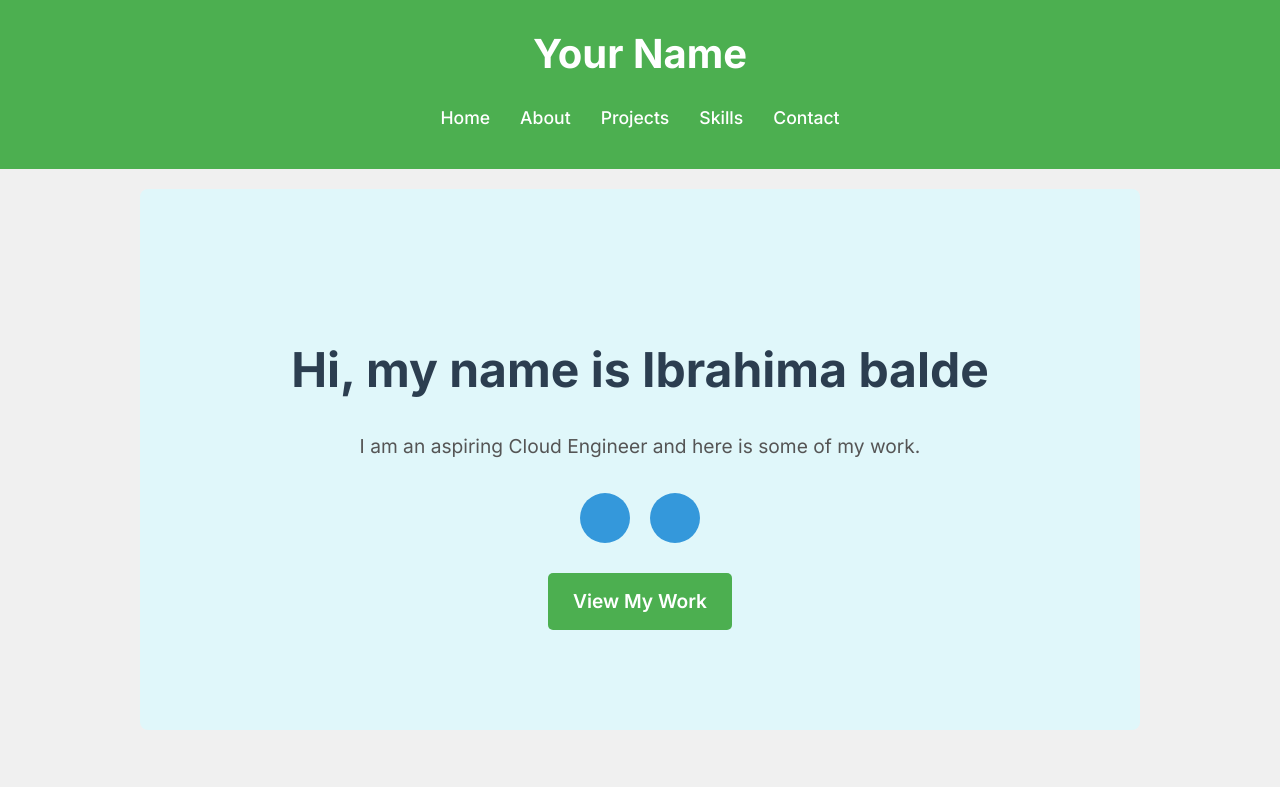
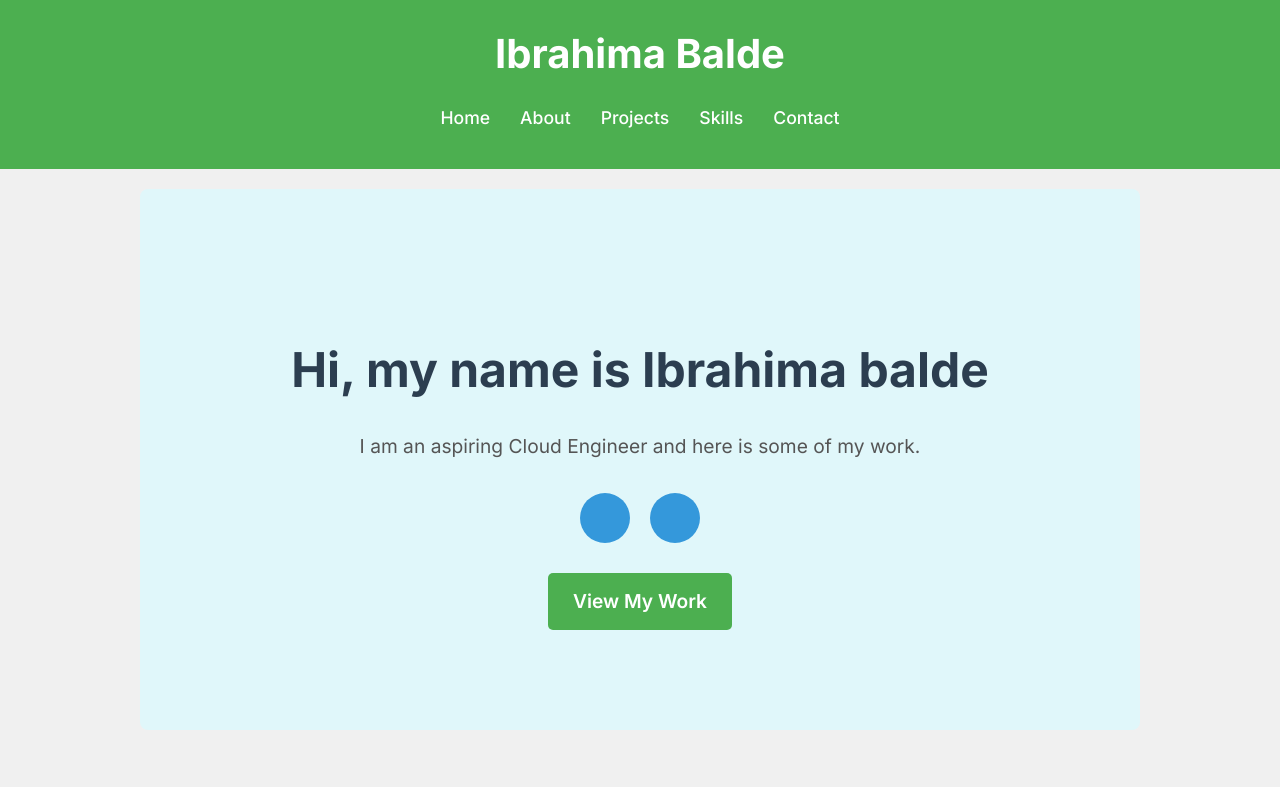
Before and after one commit to MrBucket006/MrBucket006.github.io, a plain HTML site: page index.html in a window 1280 px wide. Shown: the top 787 px of the page. Drawn offline with Linux system fonts and the light colour scheme; some icons are missing.

Commit message:
Update index.html

```diff
--- a/index.html
+++ b/index.html
@@ -350,7 +350,7 @@
 </head>
 <body>
     <header>
-        <h1>Your Name</h1>
+        <h1>Ibrahima Balde</h1>
         <nav>
             <ul>
                 <li><a href="#home">Home</a></li>
```
